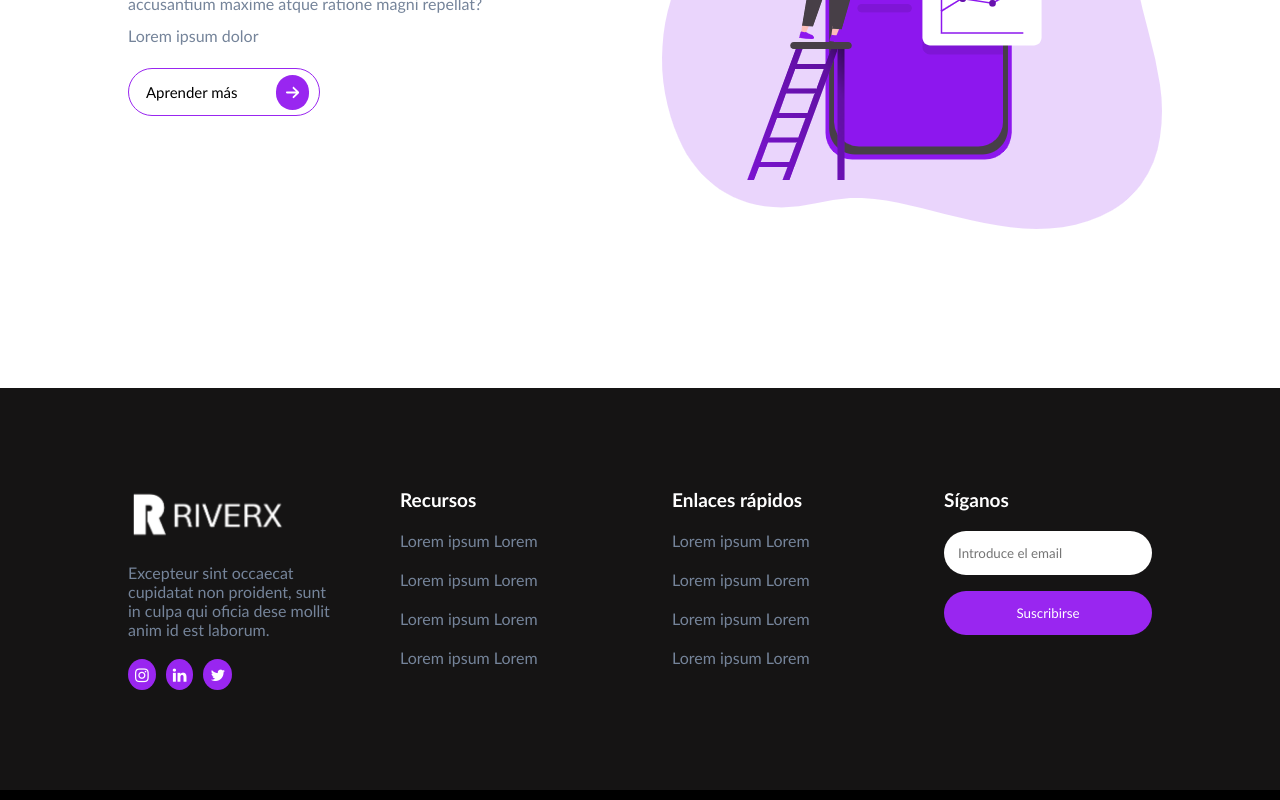
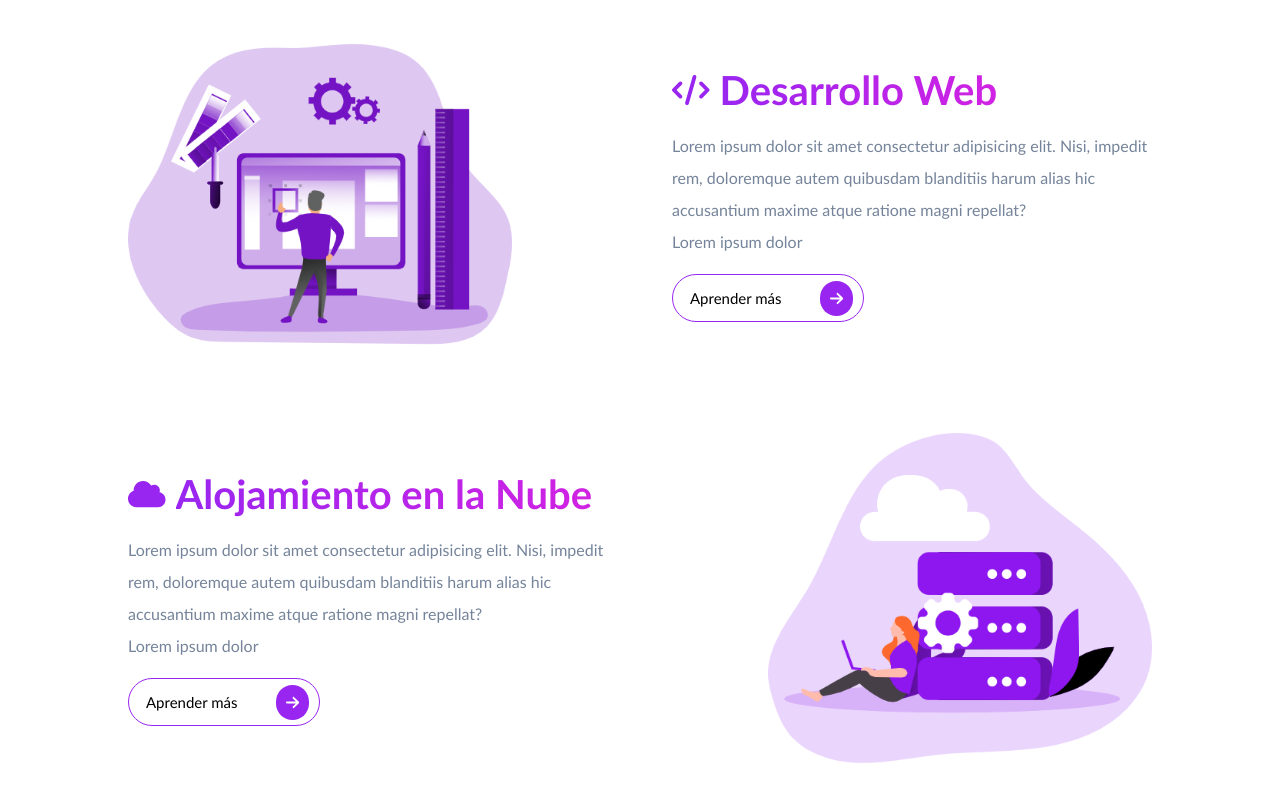
Before and after one commit to RIVERA-PRO/riverx-web, a React (Create React App) app: page / in a window 1280 px wide. Shown: the part 1880-2680 px from the top of the page. Built offline with nearby package versions, Linux system fonts and the light colour scheme.

Commit message:
services fin

```diff
--- a/src/App.css
+++ b/src/App.css
@@ -44,12 +44,12 @@ body{
 
 
 
-a, .HeroText{
+a, .HeroText,.servisText{
   opacity: 0;
   animation: slideFromLeft 1s ease-in-out forwards;
   -webkit-animation: slideFromLeft 1s ease-in-out forwards;
 }
-.HeroImg{ opacity: 0; animation: slideFromCenter 0.55s ease-in-out forwards; -webkit-animation: slideFromCenter 0.55s ease-in-out forwards;
+.HeroImg,.ServiceContain img,.ServiciosText{ opacity: 0; animation: slideFromCenter 0.55s ease-in-out forwards; -webkit-animation: slideFromCenter 1s ease-in-out forwards;
 }
 
 
--- /dev/null
+++ b/src/Components/Alojamiento/Alojamiento.jsx
@@ -0,0 +1,33 @@
+import React from 'react'
+import './Alojamiento.css'
+import { FontAwesomeIcon } from '@fortawesome/react-fontawesome';
+import { faCloud } from '@fortawesome/free-solid-svg-icons';
+import ButonMore from '../ButonMore/ButonMore';
+import TitleService from '../TitleService/TitleService';
+import img from '../../img/services/service-3.png'
+export default function Alojamiento() {
+    return (
+        <div className='ServiceContain'>
+            <div className='servisText'>
+                <div className='deFlex'>
+                    <FontAwesomeIcon icon={faCloud} className='iconTitle' />
+                    <TitleService text='Alojamiento en la Nube' />
+                </div>
+                <p>
+                    Lorem ipsum dolor sit amet consectetur adipisicing elit. Nisi, impedit
+                    rem, doloremque autem quibusdam blanditiis harum alias hic accusantium
+                    maxime atque ratione magni repellat?
+                </p>
+
+                <p> Lorem ipsum dolor</p>
+                <ButonMore />
+            </div>
+
+            <div className='img'>
+                <img src={img} alt="img" />
+
+            </div>
+
+        </div>
+    )
+}
--- /dev/null
+++ b/src/Components/DesarrolloWeb/DesarrolloWeb.css
@@ -0,0 +1,19 @@
+
+.img2{
+    display: flex;
+    justify-content: left;
+    align-items: center;
+
+}
+.img2 img{
+    width: 80%;
+    object-fit: cover;
+}
+
+@media (max-width: 1024px){
+
+    .img2 img{
+        width: 100%;
+        object-fit: cover;
+    }
+}
--- /dev/null
+++ b/src/Components/DesarrolloWeb/DesarrolloWeb.jsx
@@ -0,0 +1,35 @@
+import React from 'react'
+import './DesarrolloWeb.css'
+import { FontAwesomeIcon } from '@fortawesome/react-fontawesome';
+import { faCode } from '@fortawesome/free-solid-svg-icons'; // Utilizamos un icono de código
+
+import ButonMore from '../ButonMore/ButonMore';
+import TitleService from '../TitleService/TitleService';
+import img from '../../img/services/service-2.png'
+export default function DesarrolloWeb() {
+    return (
+        <div className='ServiceContain'>
+            <div className='img2'>
+                <img src={img} alt="img" />
+
+            </div>
+            <div className='servisText'>
+                <div className='deFlex'>
+                    <FontAwesomeIcon icon={faCode} className='iconTitle' />
+                    <TitleService text='Desarrollo Web' />
+                </div>
+                <p>
+                    Lorem ipsum dolor sit amet consectetur adipisicing elit. Nisi, impedit
+                    rem, doloremque autem quibusdam blanditiis harum alias hic accusantium
+                    maxime atque ratione magni repellat?
+                </p>
+
+                <p> Lorem ipsum dolor</p>
+                <ButonMore />
+            </div>
+
+
+
+        </div>
+    )
+}
--- a/src/Components/Marketing/Marketing.css
+++ b/src/Components/Marketing/Marketing.css
@@ -1,5 +1,5 @@
 .ServiceContain{
-    height: 100vh;
+
     margin: auto;
     width: 100%;
     overflow: hidden;
@@ -32,22 +32,27 @@
 
 .img{
     display: flex;
-    justify-content: center;
+    justify-content: right;
     align-items: center;
+
 }
-
+.img img{
+    width: 80%;
+    object-fit: cover;
+}
 
 
 @media (max-width: 1024px){
     .ServiceContain{
         height: 100%;
-        padding: 10px 5%;
+        padding: 100px 5%;
 
     }
 
     .deFlex{
         text-align: center;
         place-content: center;
+        flex-direction: column;
     }
 
     .servisText{
--- a/src/Layouts/IndexLayout.jsx
+++ b/src/Layouts/IndexLayout.jsx
@@ -7,6 +7,8 @@ import ButonScroll from '../Components/ButonScroll/ButonScroll'
 import Empresas from '../Components/Empresas/Empresas'
 import Servicios from '../Components/Servicios/Servicios'
 import Marketing from '../Components/Marketing/Marketing'
+import DesarrolloWeb from '../Components/DesarrolloWeb/DesarrolloWeb'
+import Alojamiento from '../Components/Alojamiento/Alojamiento'
 export default function IndexLayout() {
     return (
         <div>
@@ -15,6 +17,8 @@ export default function IndexLayout() {
             <Empresas />
             <Servicios />
             <Marketing />
+            <DesarrolloWeb />
+            <Alojamiento />
             <Footer />
             <Developer />
             <ButonScroll />
```
Also changed, not shown: src/Components/Alojamiento/Alojamiento.css (added).
